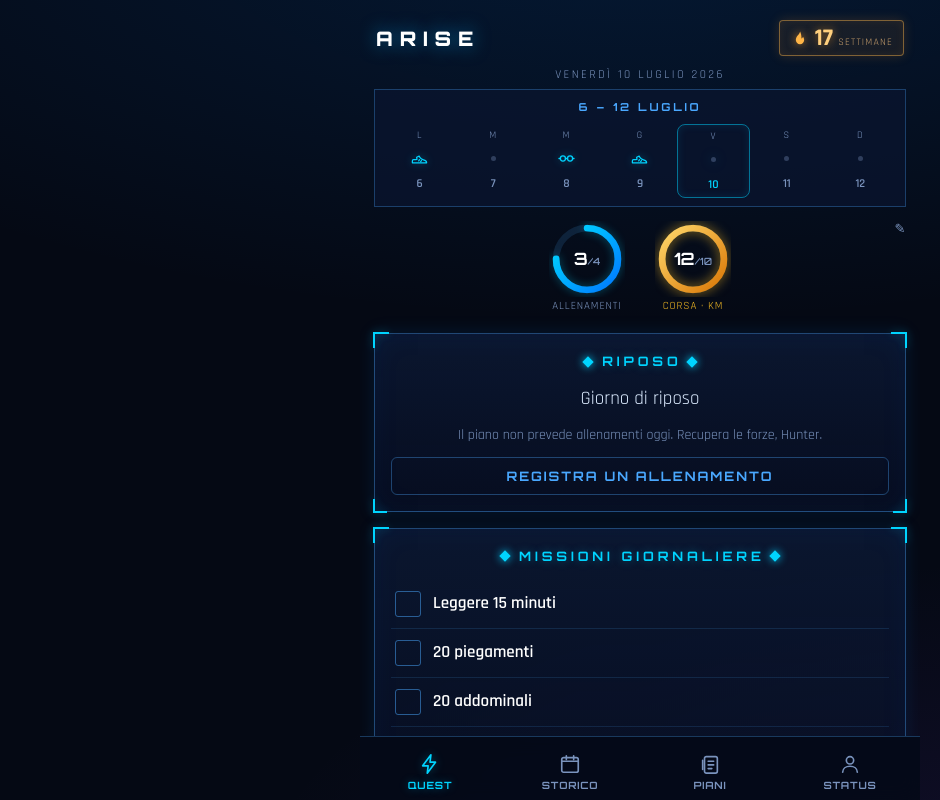
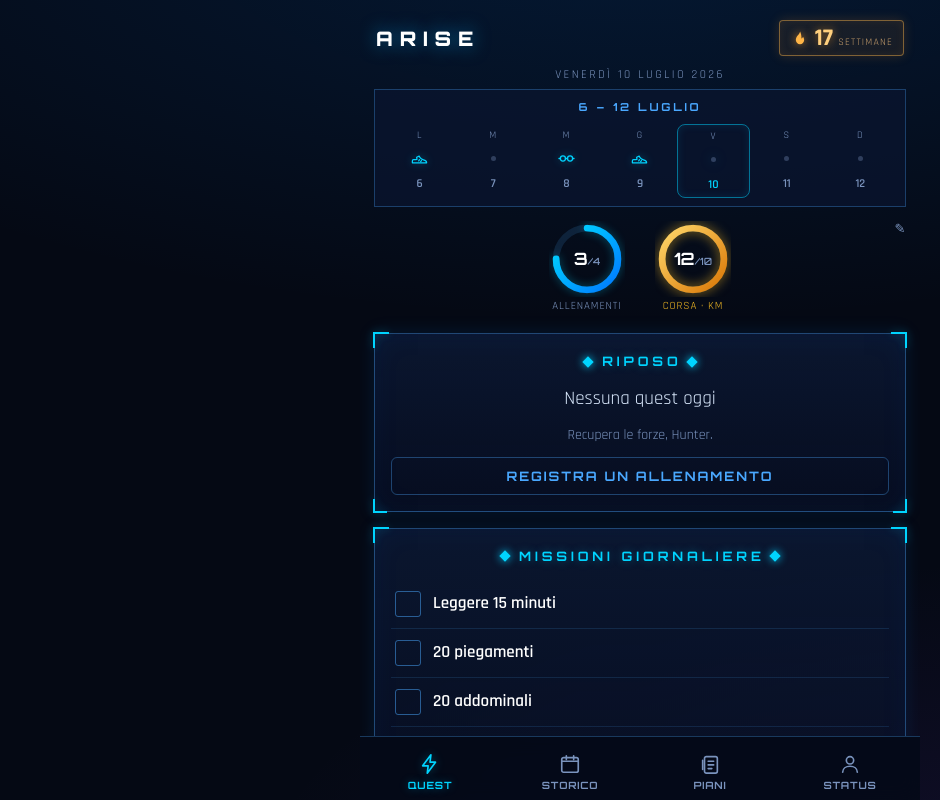
Before and after one commit to andap2303-tech/arise, a React (Vite) app: page / in a window 1280 px wide. Shown: the whole page, without its empty margins (0-940 px from the left). Built offline with nearby package versions, Linux system fonts and the light colour scheme.

Commit message:
Rest window copy without repetition
Co-Authored-By: Claude Fable 5 <noreply@anthropic.com>

```diff
--- a/src/views/Today.jsx
+++ b/src/views/Today.jsx
@@ -211,7 +211,7 @@ export default function Today({ data, setData }) {
         <SystemWindow title={freeMode ? 'Registra allenamento' : 'Riposo'}>
           {!freeMode ? (
             <>
-              <p className="quest-title">Giorno di riposo</p>
+              <p className="quest-title">Nessuna quest oggi</p>
               {postponedTo ? (
                 <>
                   <p className="quest-warning">
@@ -224,9 +224,7 @@ export default function Today({ data, setData }) {
                   </button>
                 </>
               ) : (
-                <p className="quest-warning">
-                  Il piano non prevede allenamenti oggi. Recupera le forze, Hunter.
-                </p>
+                <p className="quest-warning">Recupera le forze, Hunter.</p>
               )}
               <div className="section-gap" />
               <button className="btn secondary" onClick={() => setFreeMode(true)}>
```
